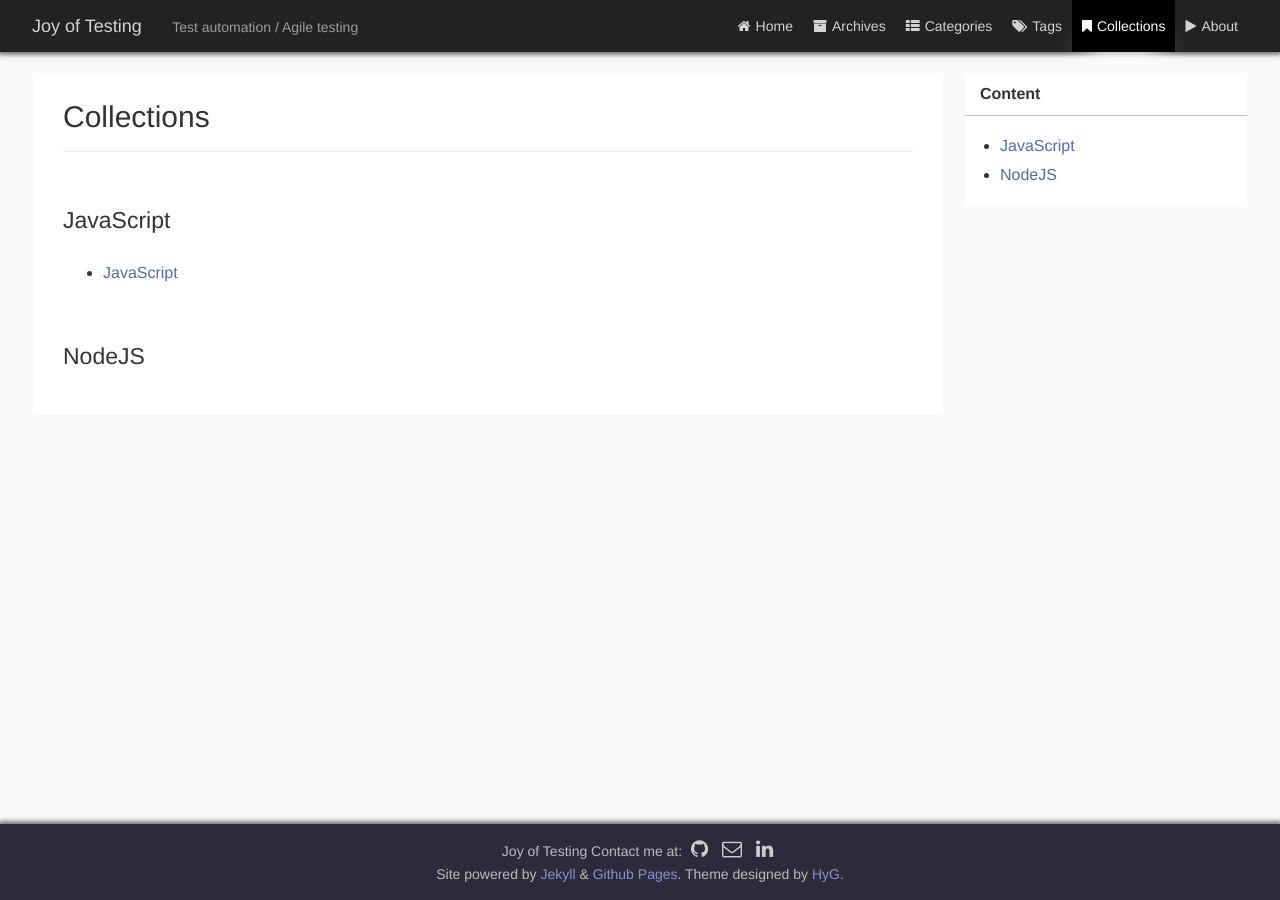
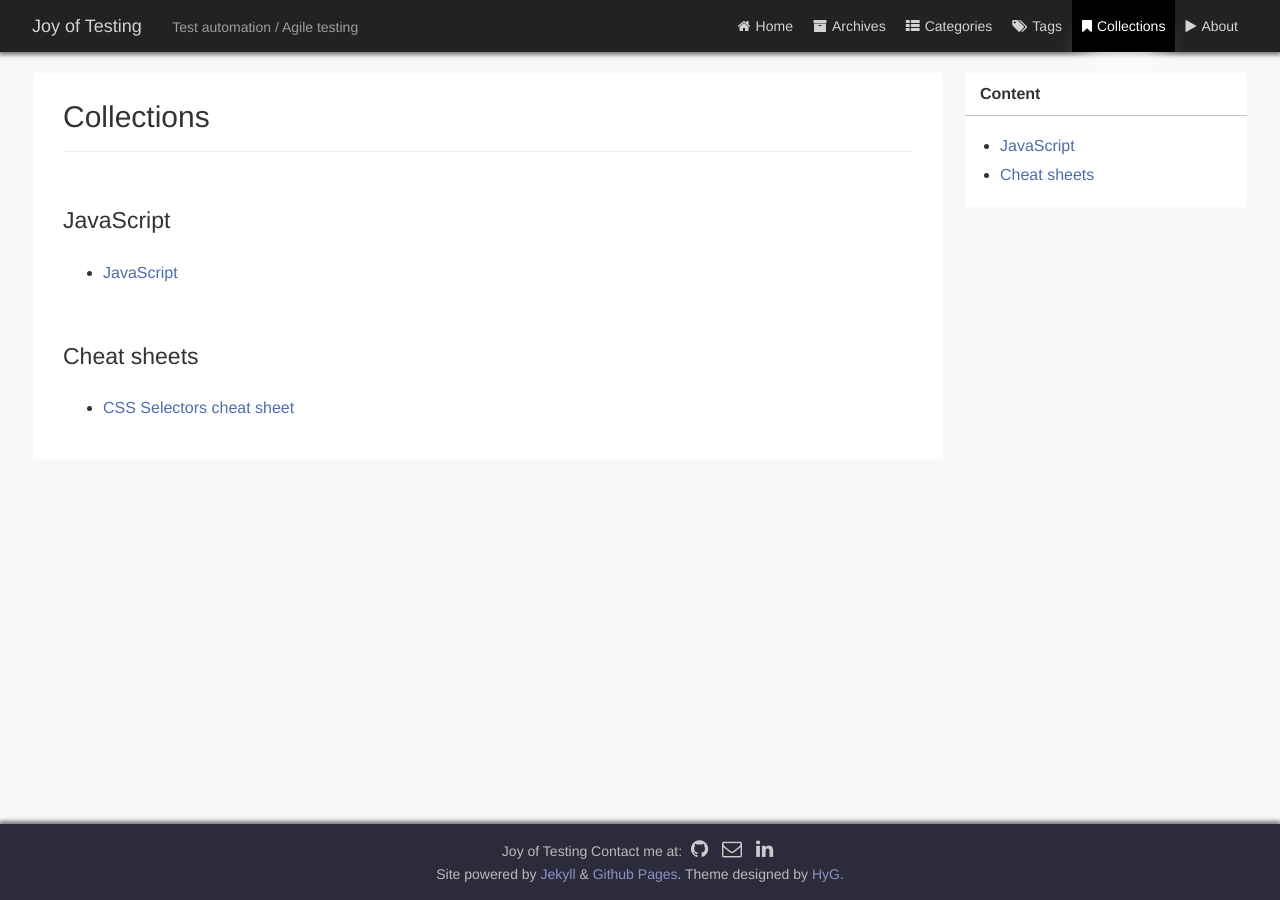
Before and after one commit to RickSchuurman/ickschuurman.github.io, a Jekyll site: the page built from page/3collections.md, in a window 1280 px wide. Built offline with Jekyll 4.4.1, drawn with Linux system fonts in a browser that asks for light colours; a style sheet for code colours, icons or effects is not loaded.

```diff
--- a/page/3collections.md
+++ b/page/3collections.md
@@ -14,4 +14,6 @@
 * [JavaScript](https://developer.mozilla.org/en-US/docs/Web/JavaScript)
 
 
-### NodeJS
+### Cheat sheets
+
+* [CSS Selectors cheat sheet](https://learn-the-web.algonquindesign.ca/topics/css-selectors-units-cheat-sheet/)
```
